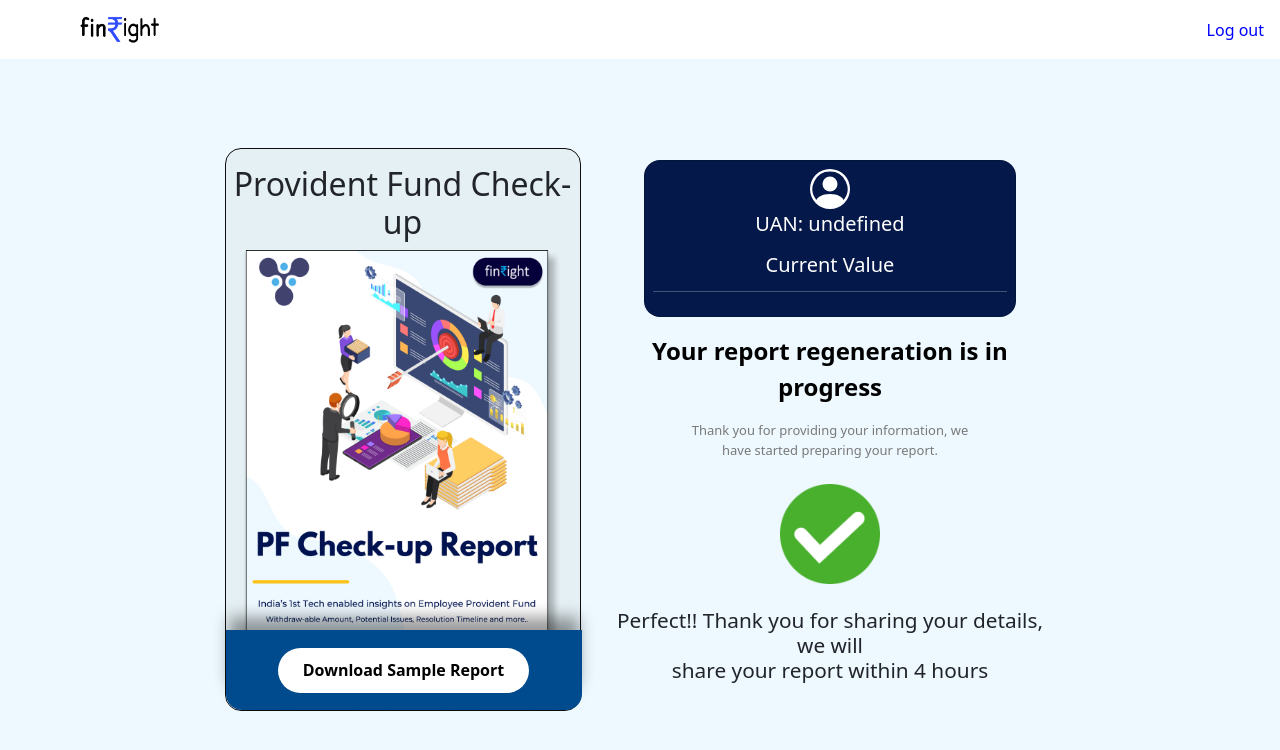
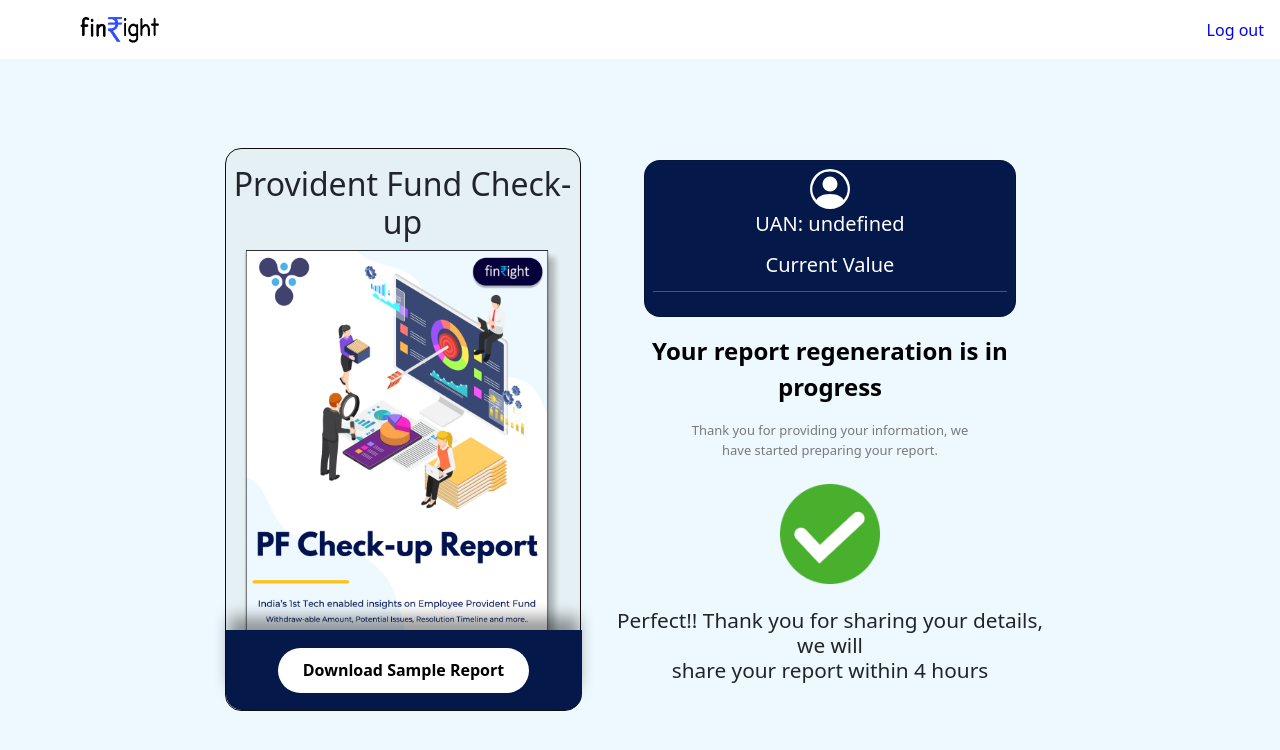
Before and after one commit to Manojkapacia/pf_risk_assessment_web, a React (Create React App) app: page /report-submit in a window 1280 px wide. Shown: the top 750 px of the page. Built offline with nearby package versions, Linux system fonts and the light colour scheme; no server answers.

Commit message:
latest code

```diff
--- a/src/components/report/report-submit.js
+++ b/src/components/report/report-submit.js
@@ -60,7 +60,7 @@ function ReportSubmit() {
                             <div
                                 className="blue-section d-flex justify-content-center align-items-center"
                                 style={{
-                                    backgroundColor: "#004b8d", height: "5rem", width: "100%", marginBottom: "0.05rem",
+                                    backgroundColor: "#04184a", height: "5rem", width: "100%", marginBottom: "0.05rem",
                                     position: "absolute", bottom: 0, borderBottomLeftRadius: "1rem", boxShadow: "0 -1rem 1rem -0.20rem rgba(0, 0, 0, 0.4)",
                                     borderBottomRightRadius: "1rem"
                                 }}>
```
Also changed, not shown: 1 other file (tests, documents, lock files or other folders).
